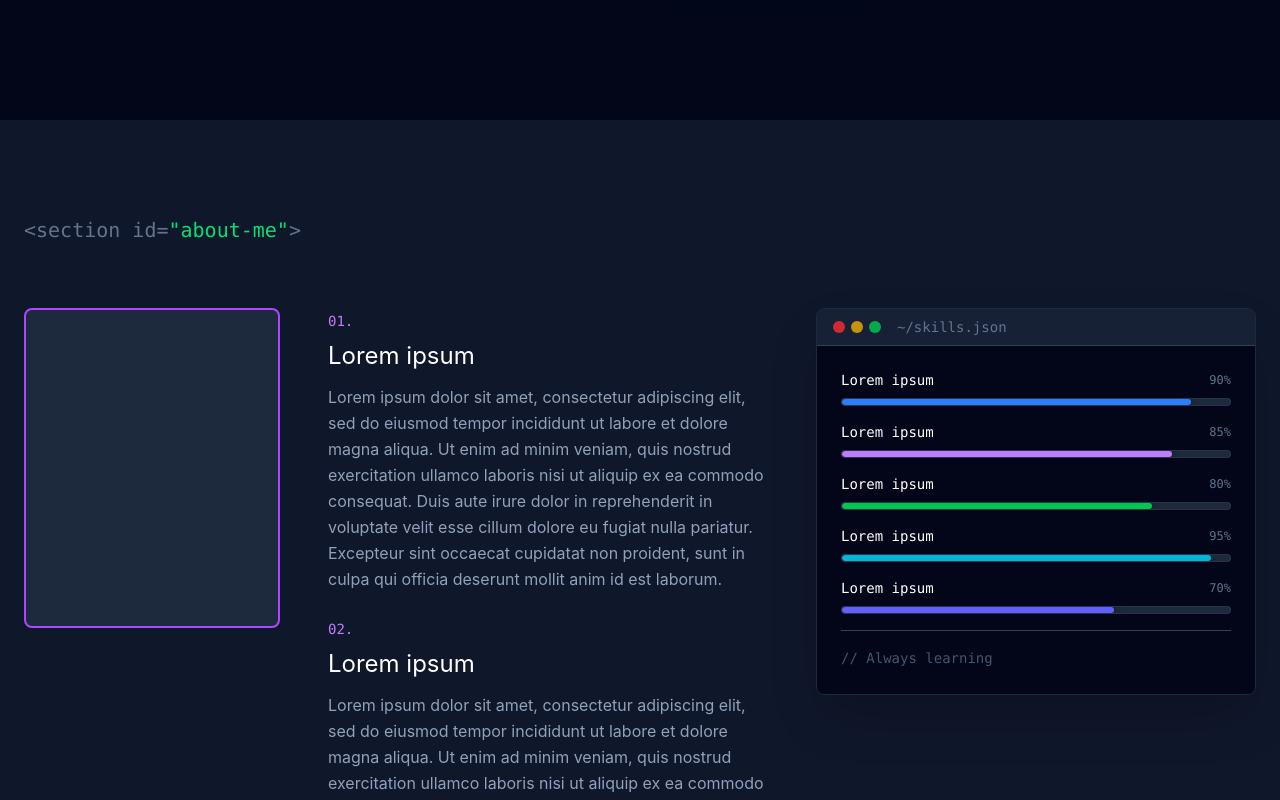
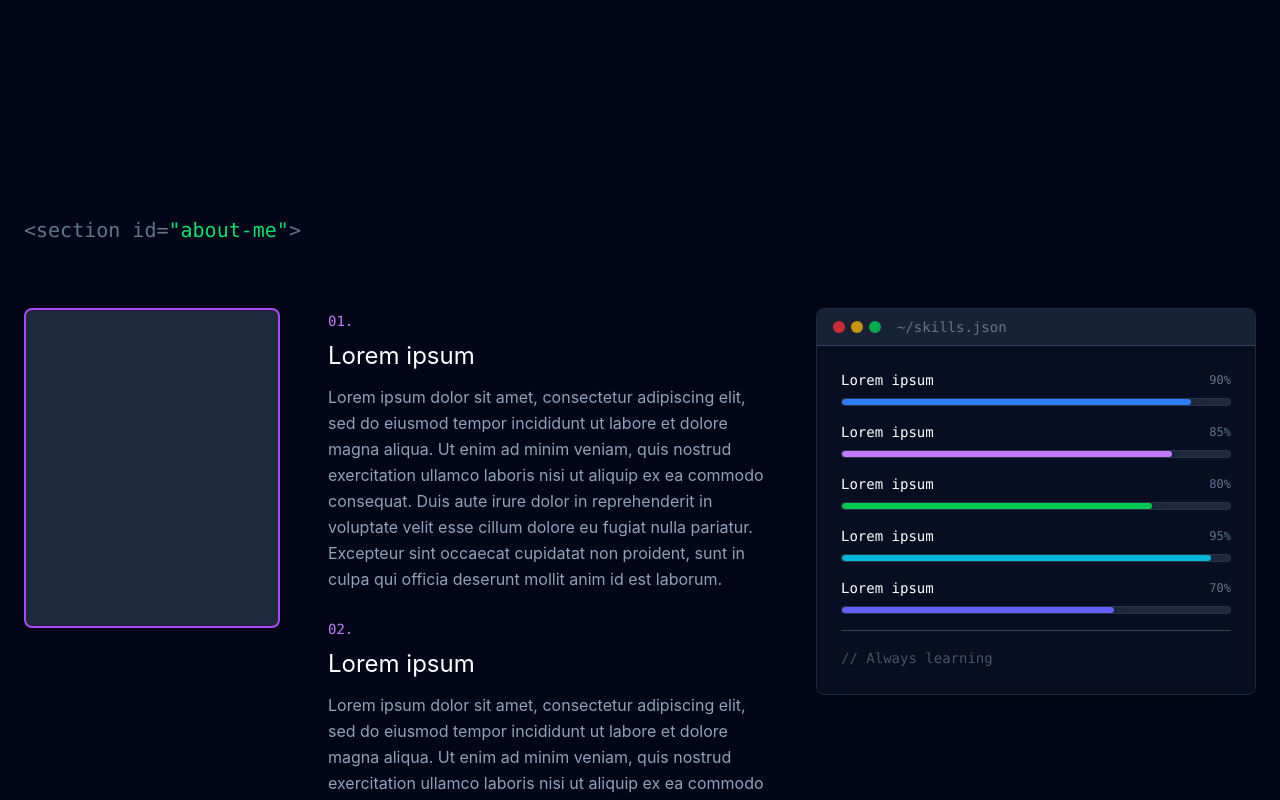
Before and after one commit to filipeparedes/personal-portfolio, a React (Vite) app in the folder frontend/: page / in a window 1280 px wide. Shown: the part 680-1480 px from the top of the page. Built offline with nearby package versions, Linux system fonts and the light colour scheme.

Commit message:
style: update about section bg colors
+ Changed section bg color to bg-slate-950
+ Changed skills window bg color back to bg-slate-900

```diff
--- a/frontend/src/components/About.tsx
+++ b/frontend/src/components/About.tsx
@@ -21,7 +21,7 @@ export function About() {
     ];
 
     return (
-    <section className="bg-slate-900 py-24">
+    <section className="bg-slate-950 py-24">
       <div className="container mx-auto px-6">
         <motion.div
           initial={{ opacity: 0, y: 20 }}
@@ -104,7 +104,7 @@ export function About() {
                             </div>
                         </motion.div>
                         {/*Right - Skills*/}
-                        <CodeWindow title="~/skills.json" bgcolor="bg-slate-950">
+                        <CodeWindow title="~/skills.json">
                             <div className="space-y-4">
                                 {skills.map((skill, index) => (
                                     <SkillBar
```
